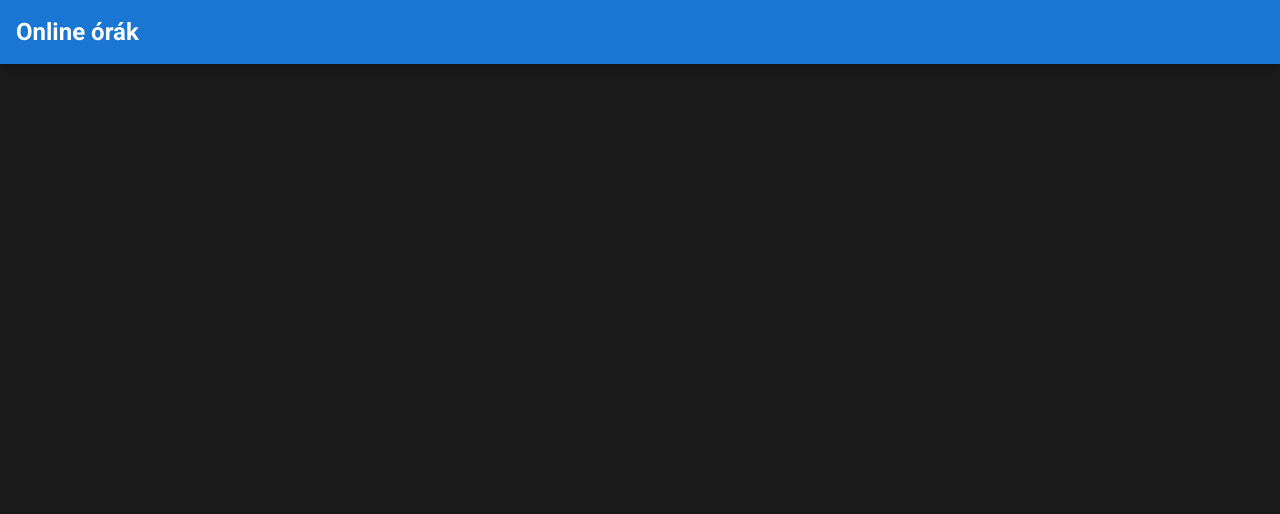
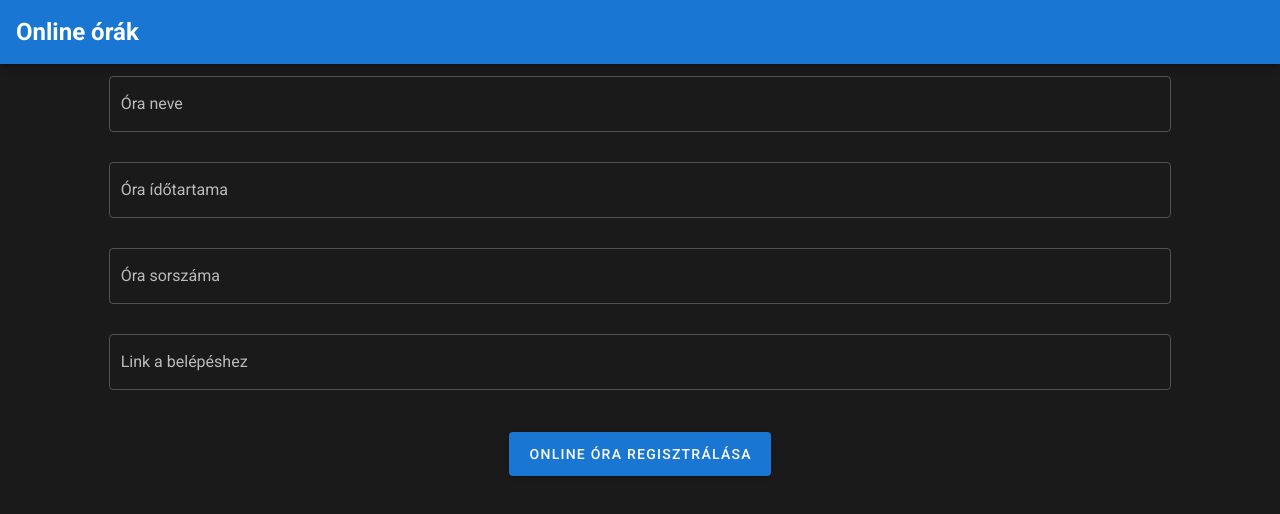
Before and after one commit to MarcellVokk/onlineokti-5a-admin, a Vue app: page / in a window 1280 px wide. Shown: the top 514 px of the page. Built offline with nearby package versions, Linux system fonts and the light colour scheme; what vuefire would draw is missing.

Commit message:
for 5a admin

```diff
--- a/src/components/listOfClasses.vue
+++ b/src/components/listOfClasses.vue
@@ -88,7 +88,7 @@ export default {
         },
         isNotInConfig() {
             //true if admin mode
-            return false;
+            return true;
         },
         async setActive(id, active) {
             const ref = db.collection(deffaultCollection).doc(id);
```
